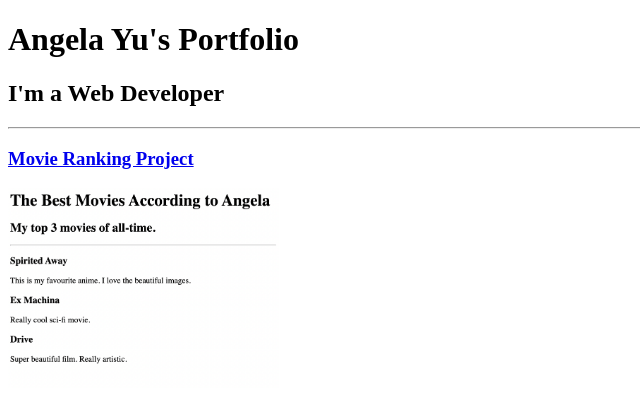
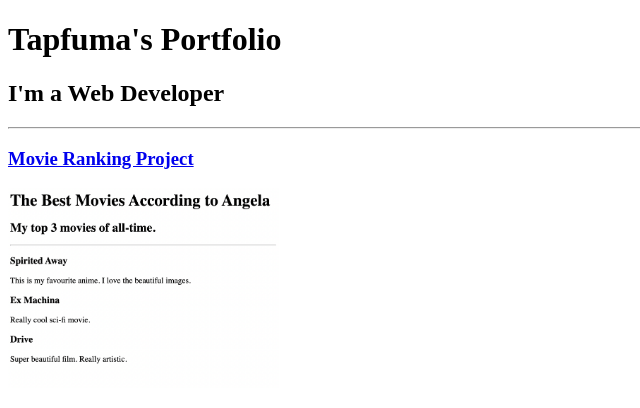
Before and after one commit to jermaine263/html-portfolio, a plain HTML site: page index.html in a window 1280 px wide. Shown: the top 408 px of the page, without its empty margins (0-640 px from the left). Drawn offline with Linux system fonts and the light colour scheme.

Commit message:
Add files via upload

```diff
--- a/index.html
+++ b/index.html
@@ -7,7 +7,7 @@
 </head>
 
 <body>
-  <h1>Angela Yu's Portfolio</h1>
+  <h1>Tapfuma's Portfolio</h1>
   <h2>I'm a Web Developer</h2>
   <hr />
   <h3><a href="./public/movie-ranking.html">Movie Ranking Project</a></h3>
```
